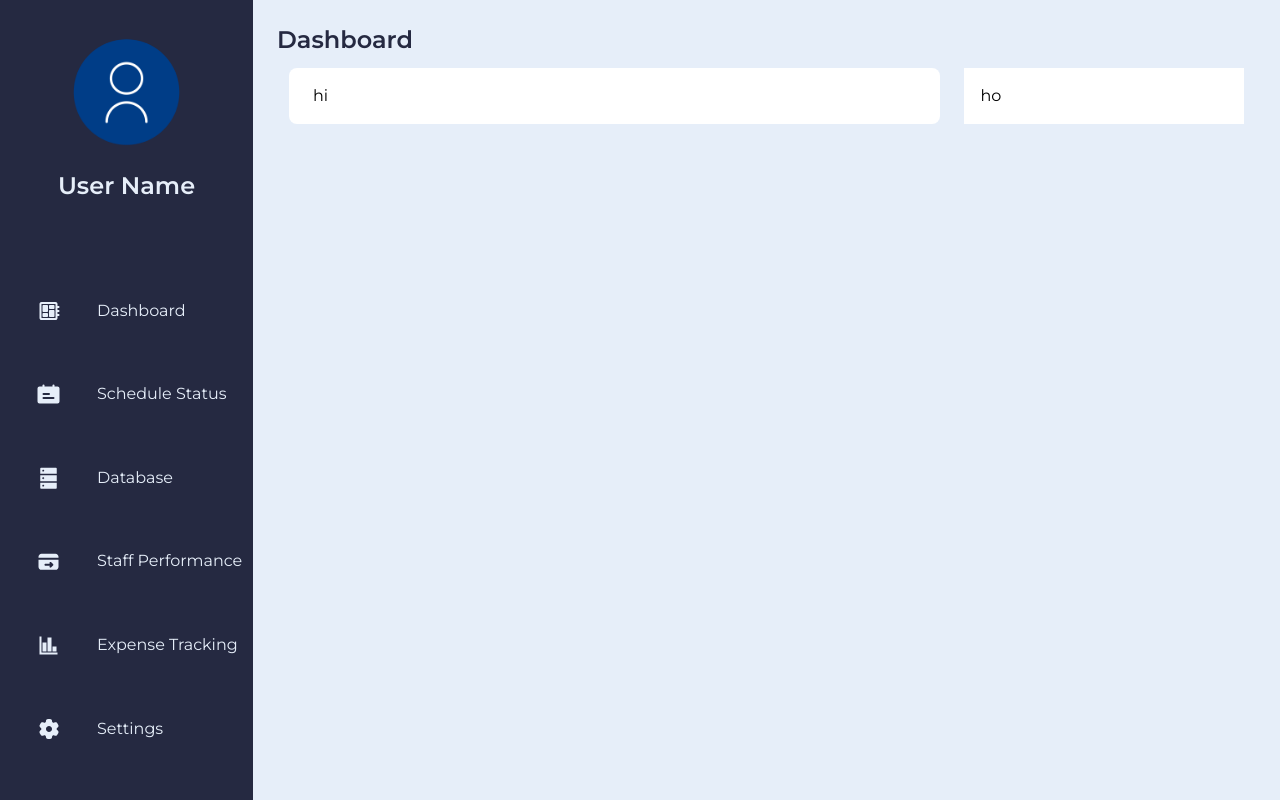
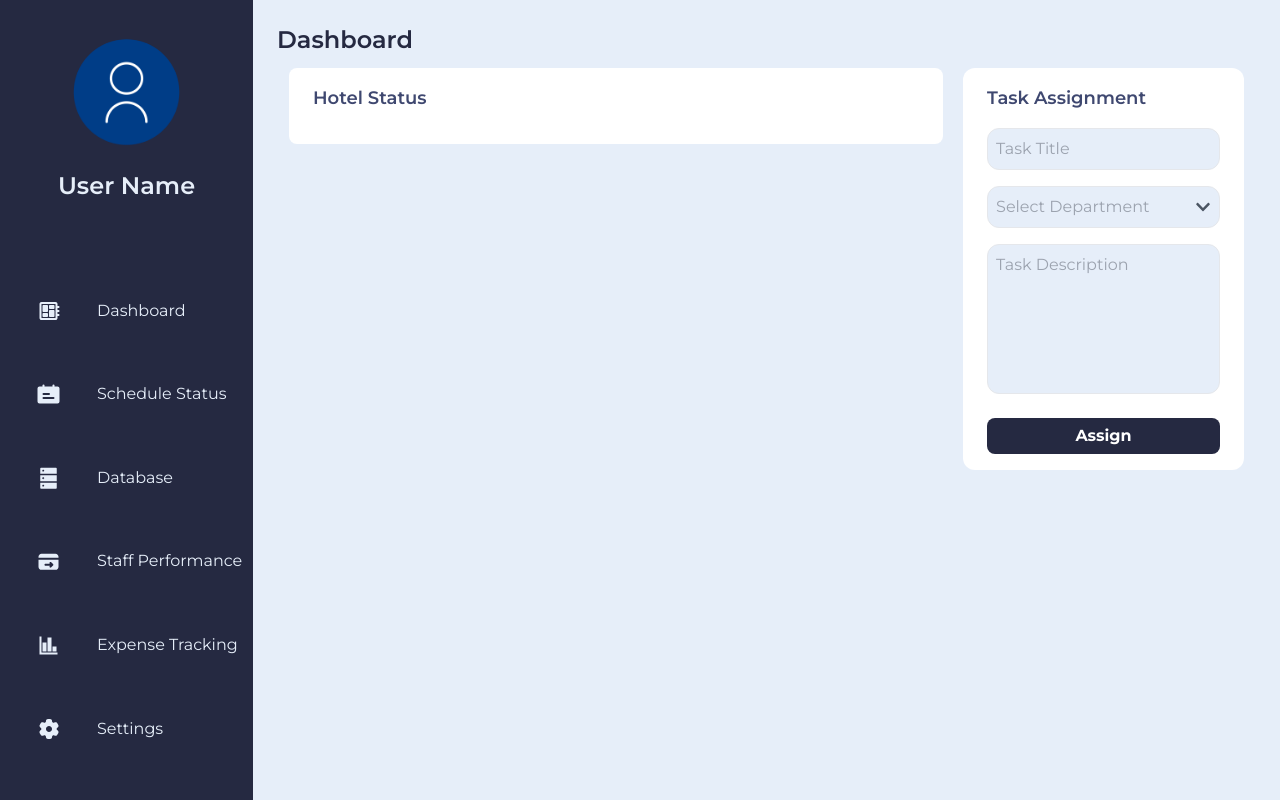
Before and after one commit to Kartikayy007/HotelCrewFrontend, a React (Vite) app: page / in a window 1280 px wide. Built offline with nearby package versions, Linux system fonts and the light colour scheme.

Commit message:
task assigment ui added

```diff
--- a/package.json
+++ b/package.json
@@ -10,6 +10,9 @@
     "preview": "vite preview"
   },
   "dependencies": {
+    "@emotion/react": "^11.13.3",
+    "@emotion/styled": "^11.13.0",
+    "@mui/x-charts": "^7.22.2",
     "@reduxjs/toolkit": "^2.3.0",
     "axios": "^1.7.7",
     "bcryptjs": "^2.4.3",
@@ -18,6 +21,7 @@
     "lucide-react": "^0.453.0",
     "react": "^18.3.1",
     "react-dom": "^18.3.1",
+    "react-icons": "^5.3.0",
     "react-intersection-observer": "^9.13.1",
     "react-lottie": "^1.2.4",
     "react-redux": "^9.1.2",
--- a/src/components/Manager/Dash.jsx
+++ b/src/components/Manager/Dash.jsx
@@ -1,15 +1,99 @@
-import {useState, useEffect} from "react";
-import { Link } from "react-router-dom";
-import { Menu, X } from "lucide-react";
+import { useState, useEffect } from "react";
+import * as React from 'react';
+import { FaChevronDown, FaChevronUp } from 'react-icons/fa';
+import { PieChart } from '@mui/x-charts/PieChart';
+// import { BarChart } from '@mui/x-charts';
+
 
 const Dash = () => {
+  const departments = [
+    { value: '', label: 'Select Department', disabled: true },
+    { value: 'security', label: 'Security' },
+    { value: 'housekeeping', label: 'HouseKeeping' },
+  ];
+
+  const [selected, setSelected] = useState(departments[0]);
+  const [isDropdownOpen, setIsDropdownOpen] = useState(false);
+
+  const handleSelect = (dept) => {
+    setSelected(dept);
+    setIsDropdownOpen(false);
+  };
+
 
   return (
     <section>
       <h2 className="text-[#252941] text-2xl font-semibold">Dashboard</h2>
-      <div className="p-3 flex flex-row gap-6">
-          <div className="bg-white w-[70%] h-[50%] pt-4 pb-4 pr-6 pl-6 rounded-lg">hi</div>
-          <div className="bg-white w-[30%] h-[50%] p-4">ho</div>
+      <div className="p-3 flex flex-row gap-5">
+        <div className="bg-white w-[70%] h-[50%] pt-4 pb-4 pr-6 pl-6 rounded-lg">
+          <h2 className="text-[#3f4870] text-lg font-semibold mb-4">Hotel Status</h2>
+
+        </div>
+        <div className="bg-white w-[30%] h-[50%] p-4 rounded-xl pr-6 pl-6">
+          <h2 className="text-[#3f4870] text-lg font-semibold mb-4">Task Assignment</h2>
+          <form className="flex flex-col gap-4">
+            <input
+              type="text"
+              placeholder="Task Title"
+              className=" border border-gray-200 rounded-xl bg-[#e6eef9] p-2 w-full focus:border-gray-300 focus:outline-none"
+            />
+            {/* <select
+              type="text"
+              placeholder="Department"
+              className="border border-gray-200 rounded-xl bg-[#e6eef9] p-2 w-full focus:border-gray-300 focus:outline-none "
+            >
+              <option value="" disabled>Select Department</option>
+              <option value="security">Security</option>
+              <option value="housekeeping">HouseKeeping</option>
+            </select> */}
+            <div className="relative">
+              <button
+                type="button"
+                onClick={() => setIsDropdownOpen(!isDropdownOpen)}
+                className={`border border-gray-200 rounded-xl bg-[#e6eef9] p-2 w-full text-left ${selected.value ? 'text-black' : 'text-gray-400'} focus:outline-none flex justify-between items-center`}
+              >
+                {selected.label}
+                {isDropdownOpen ? (
+                  <FaChevronUp className="text-gray-600" />
+                ) : (
+                  <FaChevronDown className="text-gray-600" />
+                )}
+              </button>
+
+              {isDropdownOpen && (
+                <div className="absolute mt-1 w-full bg-white border border-gray-300 rounded-xl shadow-lg z-10">
+                  {departments.map((dept, index) => (
+                    <button
+                      key={index}
+                      type="button"
+                      onClick={() => handleSelect(dept)}
+                      disabled={dept.disabled}
+                      className={`w-full text-left px-4 py-2 ${dept.disabled ? 'text-gray-400 cursor-default' : 'text-black hover:bg-gray-100'}`}
+                    >
+                      {dept.label}
+                    </button>
+                  ))}
+                </div>
+              )}
+            </div>
+            <textarea
+              name="taskDescription"
+              id="taskDescription"
+              placeholder="Task Description"
+              maxLength={350}
+              className="border border-gray-200 w-full rounded-xl bg-[#e6eef9] p-2 h-[150px] resize-none mb-2 overflow-y-auto focus:border-gray-300 focus:outline-none scrollbar-thin scrollbar-thumb-gray-500 scrollbar-track-gray-100"
+            ></textarea>
+            <div className="flex justify-end">
+              <button
+                // onClick={handleAssign}
+                className="h-9 w-28 lg:w-full  bg-[#252941] font-Montserrat font-bold rounded-lg text-white"
+              >
+                Assign
+              </button>
+            </div>
+          </form>
+        </div>
+
       </div>
 
     </section>
```
Also changed, not shown: 1 other file (tests, documents, lock files or other folders).
